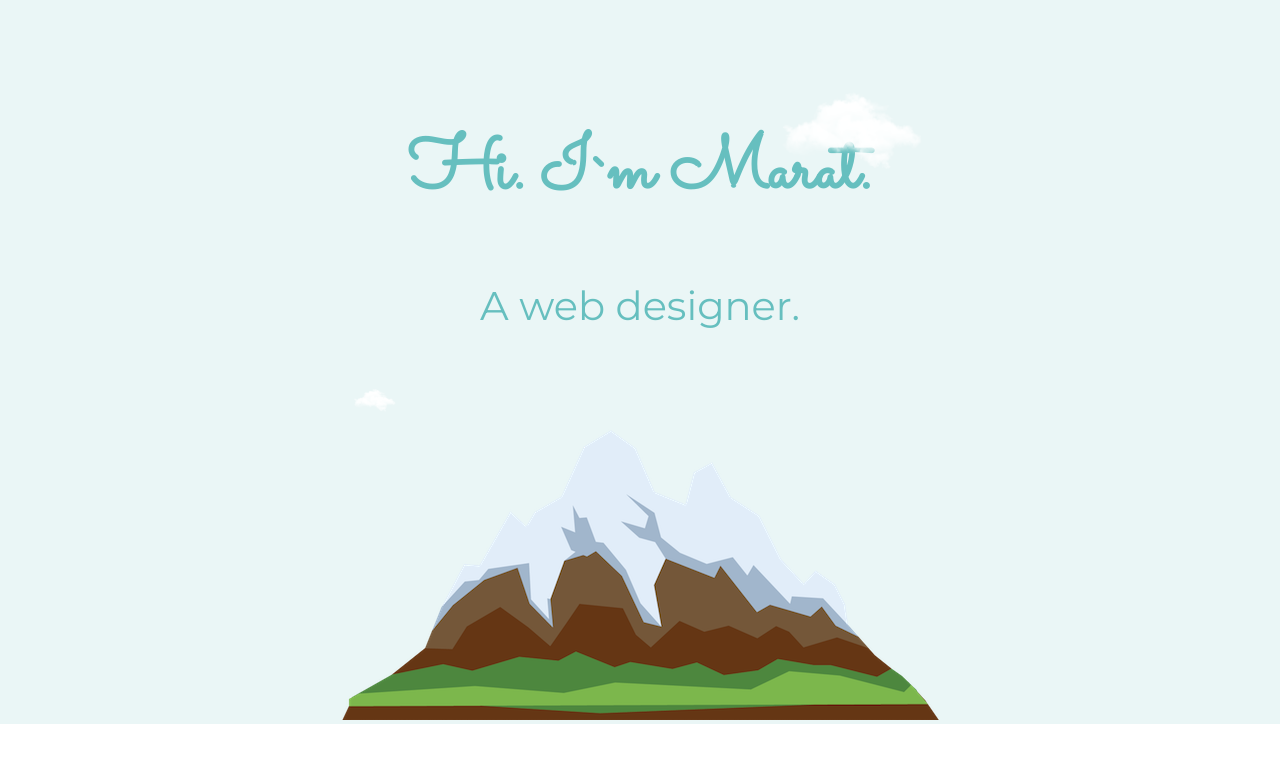
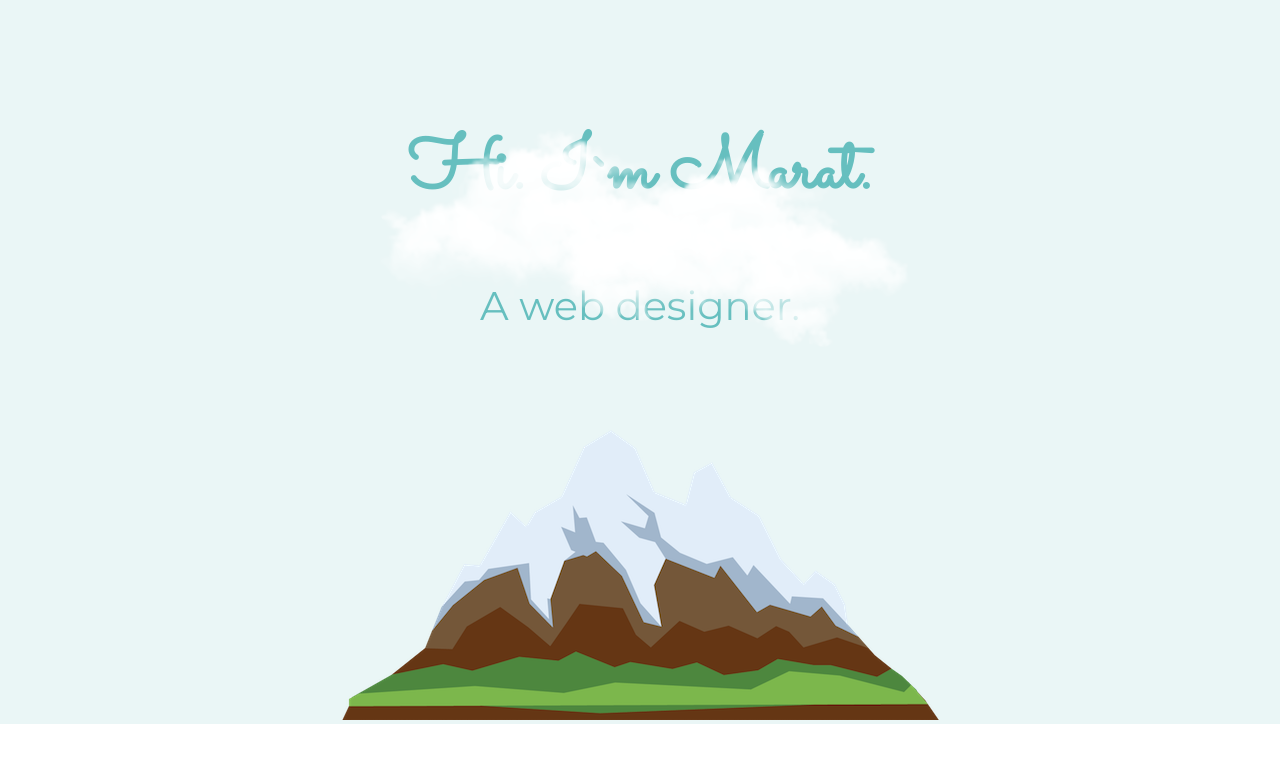
Before and after one commit to Masunsa/mywebsite, a plain HTML site: page index.html in a window 1280 px wide. Shown: the top 771 px of the page. Drawn offline with Linux system fonts and the light colour scheme.

Commit message:
cloud 25 rem

```diff
--- a/styles.css
+++ b/styles.css
@@ -37,14 +37,14 @@ h3 {
   position: absolute;
   left: 350px;
   bottom: 300px;
-  width: 3rem;
+  width: 25rem;
 }
 
 .top-cloud {
   position: absolute;
   right: 350px;
   top: 50px;
-  width: 10rem;
+  width: 25rem;
 }
 
 .footer-link {
```
